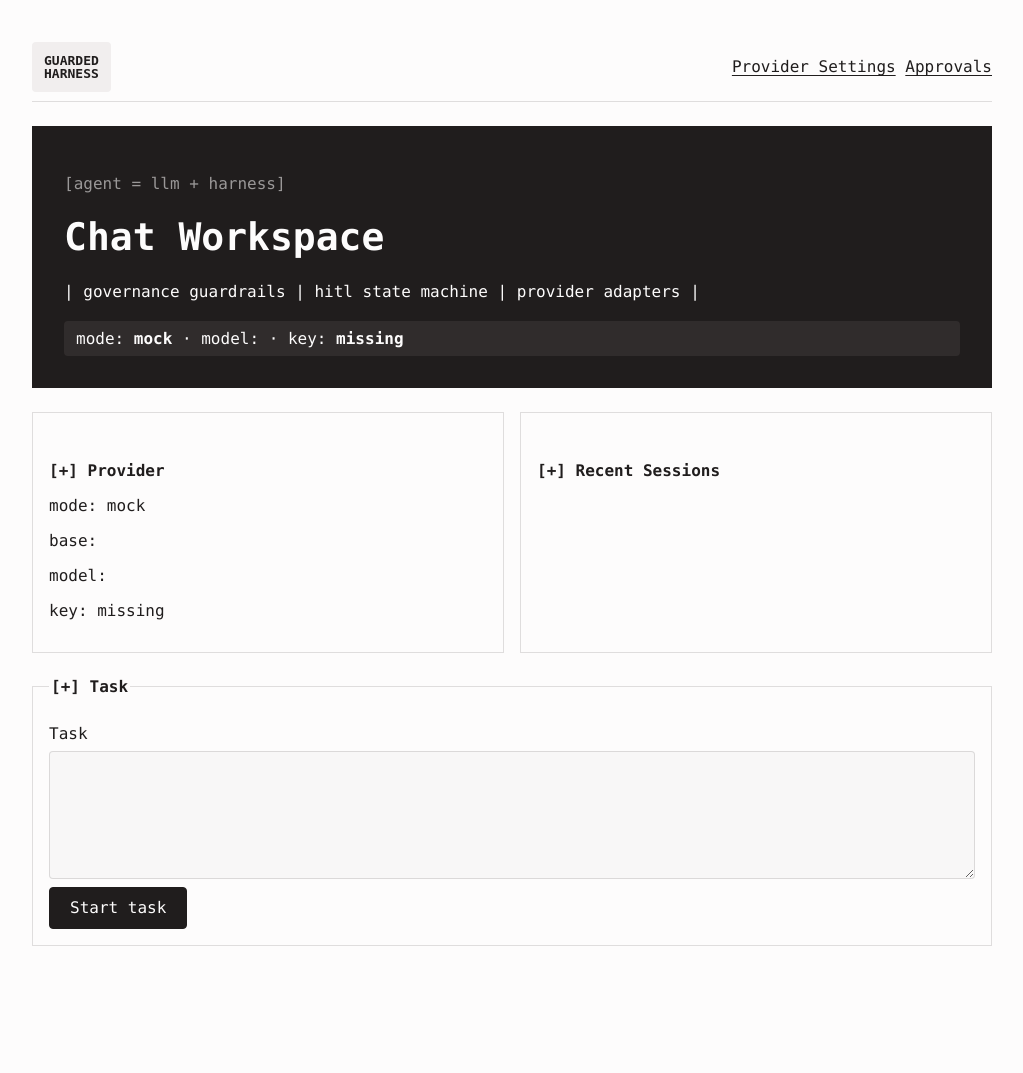
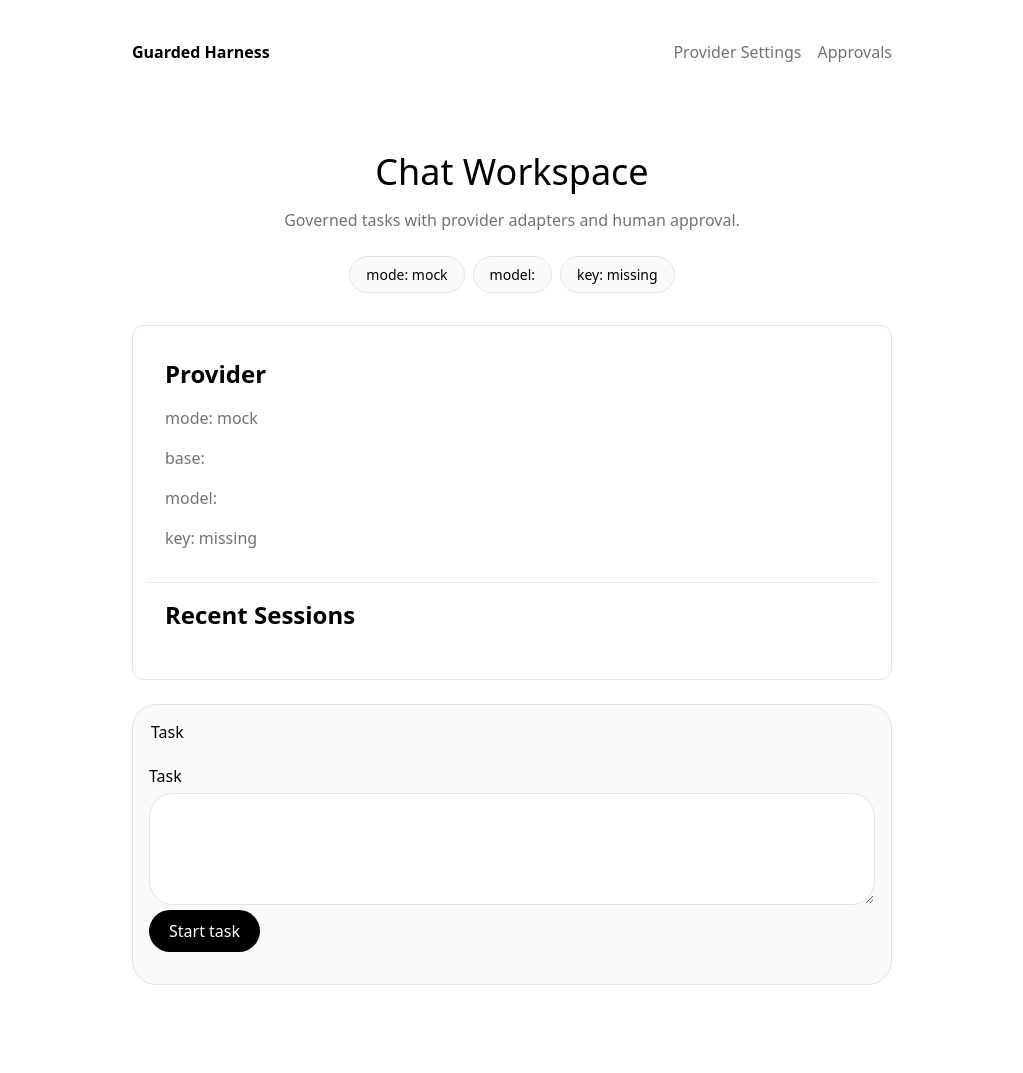
Before and after one commit to ZClucky-123/Harness, a FastAPI app: page / in a window 1280 px wide. Shown: the whole page, without its empty margins (128-1151 px from the left). Before the commit the page ends 946 px from the top, so only its background shows below. Run offline with FastAPI, Linux system fonts and the light colour scheme.

Commit message:
feat: apply ollama web ui styling

```diff
--- a/src/guarded_harness/web/static/styles.css
+++ b/src/guarded_harness/web/static/styles.css
@@ -1,38 +1,59 @@
-:root { color: #201d1d; font-family: "Berkeley Mono", "IBM Plex Mono", ui-monospace, SFMono-Regular, Menlo, Consolas, monospace; background: #fdfcfc; }
-body { margin: 0; }
-main { max-width: 960px; margin: 2rem auto; padding: 0 1rem; }
-.topbar { display: flex; align-items: center; justify-content: space-between; gap: 1rem; border-bottom: 1px solid rgba(15,0,0,0.12); }
-.wordmark { margin: 0.6rem 0; font-weight: 700; line-height: 1; }
-h1 { margin: 0.6rem 0; font-size: 38px; line-height: 1.5; }
-h2 { margin-top: 32px; font-size: 16px; }
-a { color: #201d1d; text-underline-offset: 3px; }
-.hero-terminal { margin: 24px 0; padding: 32px; background: #201d1d; color: #fdfcfc; }
-.hero-terminal.compact { padding: 24px; }
-.terminal-muted { color: #9a9898; }
-.terminal-muted-light { color: #646262; }
-.prompt-row { margin-top: 20px; padding: 8px 12px; border-radius: 4px; background: #302c2c; }
-.dashboard-grid, .queue-grid { display: grid; grid-template-columns: repeat(2, minmax(0, 1fr)); gap: 16px; margin: 24px 0; }
-.queue-grid { grid-template-columns: repeat(3, minmax(0, 1fr)); }
-.dashboard-panel, .queue-column, .result-panel { padding: 16px; border: 1px solid rgba(15,0,0,0.12); background: #fdfcfc; }
-.button-link { display: inline-block; margin-top: 8px; padding: 4px 12px; border: 1px solid #201d1d; border-radius: 4px; text-decoration: none; }
-form { margin: 1rem 0; }
-fieldset { margin: 0 0 1rem; padding: 1rem; border: 1px solid rgba(15,0,0,0.12); }
-legend { font-weight: 700; }
-label { display: block; margin: 0.75rem 0 0.25rem; }
+:root {
+  color: #000;
+  background: #fff;
+  font-family: ui-sans-serif, system-ui, -apple-system, BlinkMacSystemFont, "Segoe UI", sans-serif;
+}
+
+body { margin: 0; background: #fff; }
+.shell { max-width: 760px; margin: 0 auto; padding: 24px; }
+.shell.wide { max-width: 1040px; }
+.site-header { display: flex; align-items: center; justify-content: space-between; gap: 16px; min-height: 56px; }
+.brand { color: #000; font-weight: 600; text-decoration: none; }
+.nav-links { display: flex; gap: 16px; flex-wrap: wrap; }
+.nav-links a, .muted-link { color: #737373; text-decoration: none; }
+.nav-links a:hover, .muted-link:hover { color: #000; text-decoration: underline; text-underline-offset: 4px; }
+.hero { margin: 72px 0 32px; text-align: center; }
+h1 { margin: 0; font-size: 36px; line-height: 1.11; font-weight: 500; letter-spacing: 0; }
+h2 { margin: 0 0 16px; font-size: 24px; line-height: 1.33; font-weight: 600; letter-spacing: 0; }
+p { color: #737373; line-height: 1.5; }
+.status-pills { display: flex; justify-content: center; gap: 8px; flex-wrap: wrap; margin-top: 24px; }
+.pill, .mode-option { border: 1px solid #e5e5e5; border-radius: 9999px; padding: 8px 16px; background: #fafafa; color: #000; font-size: 14px; }
+.chat-panel, .panel, .queue-card, .terminal-card { border: 1px solid #e5e5e5; border-radius: 12px; background: #fff; }
+.chat-panel { padding: 16px; }
+.message { padding: 16px; border-bottom: 1px solid #e5e5e5; }
+.message:last-child { border-bottom: 0; }
+.message-user strong, .message-agent strong { color: #000; font-weight: 500; }
+.composer { margin: 24px 0 64px; padding: 16px; border: 1px solid #e5e5e5; border-radius: 24px; background: #fafafa; }
+label { display: block; margin: 14px 0 6px; font-weight: 500; color: #000; }
+input[type="text"], input:not([type]), input[type="password"], textarea { box-sizing: border-box; width: 100%; border: 1px solid #e5e5e5; border-radius: 9999px; padding: 10px 16px; background: #fff; color: #000; font: inherit; }
+textarea { min-height: 112px; border-radius: 24px; resize: vertical; }
+button, .button-primary { border: 0; border-radius: 9999px; background: #000; color: #fff; padding: 10px 20px; font: inherit; font-weight: 500; cursor: pointer; text-decoration: none; }
+button.deny { background: #fff; color: #991b1b; border: 1px solid #fecaca; }
+pre { overflow-x: auto; white-space: pre-wrap; border-radius: 12px; background: #fafafa; padding: 16px; color: #000; }
+.traffic-lights { display: flex; gap: 6px; margin-bottom: 12px; }
+.traffic-lights span { width: 12px; height: 12px; border-radius: 9999px; display: inline-block; }
+.traffic-lights span:nth-child(1) { background: #ff5f56; }
+.traffic-lights span:nth-child(2) { background: #ffbd2e; }
+.traffic-lights span:nth-child(3) { background: #27c93f; }
+.queue-grid { display: grid; grid-template-columns: repeat(3, minmax(0, 1fr)); gap: 16px; }
+.queue-card, .panel { padding: 24px; }
+fieldset { margin: 0 0 16px; padding: 0; border: 0; }
+legend { margin-bottom: 8px; font-weight: 500; }
 .mode-grid { display: grid; grid-template-columns: repeat(2, minmax(0, 1fr)); gap: 8px; }
-input[type="text"], input:not([type]), input[type="password"], textarea { box-sizing: border-box; display: block; width: 100%; margin: 0.5rem 0; padding: 8px 12px; border: 1px solid rgba(15,0,0,0.12); border-radius: 4px; background: #f8f7f7; color: #201d1d; font: inherit; }
-textarea { min-height: 8rem; }
-button { padding: 4px 20px; border: 1px solid #201d1d; border-radius: 4px; background: #201d1d; color: #fdfcfc; cursor: pointer; font: inherit; line-height: 2; }
-button.deny { border-color: #b91c1c; background: #dc2626; }
-.meta-grid { display: grid; grid-template-columns: 120px 1fr; gap: 8px 16px; padding: 16px 0; border-top: 1px solid rgba(15,0,0,0.12); border-bottom: 1px solid rgba(15,0,0,0.12); }
-dt { font-weight: bold; color: #646262; }
+.mode-grid label { margin: 0; }
+.mode-grid input, input[type="checkbox"] { width: auto; }
+.meta-grid { display: grid; grid-template-columns: 120px 1fr; gap: 8px 16px; margin: 24px 0; padding: 24px; }
+dt { font-weight: 500; color: #737373; }
 dd { margin: 0; }
-.trace, .approvals { padding: 0; list-style: none; }
-.trace li, .approvals li { margin: 0.75rem 0; padding: 0.75rem; border: 1px solid rgba(15,0,0,0.12); background: #fdfcfc; }
-.approvals form { display: inline-block; margin-right: 0.5rem; }
-.event-title, .status-badge { font-weight: 700; }
-pre { overflow-x: auto; white-space: pre-wrap; padding: 12px; border-radius: 4px; background: #f1eeee; }
-@media (max-width: 640px) {
-  h1 { font-size: 28px; }
-  .mode-grid, .meta-grid, .dashboard-grid, .queue-grid { grid-template-columns: 1fr; }
+.trace, .approvals { margin: 0; padding: 0; list-style: none; }
+.trace li, .approvals li { margin: 16px 0; }
+.approvals form { display: inline-block; margin: 8px 8px 0 0; }
+.event-title, .status-badge { font-weight: 500; }
+.conversation-item + .conversation-item { margin-top: 16px; padding-top: 16px; border-top: 1px solid #e5e5e5; }
+@media (max-width: 760px) {
+  .shell { padding: 18px; }
+  .site-header { align-items: flex-start; flex-direction: column; }
+  .queue-grid { grid-template-columns: 1fr; }
+  h1 { font-size: 30px; }
+  .mode-grid, .meta-grid { grid-template-columns: 1fr; }
 }
--- a/src/guarded_harness/web/templates/index.html
+++ b/src/guarded_harness/web/templates/index.html
@@ -7,44 +7,46 @@
   <link rel="stylesheet" href="{{ url_for('static', path='styles.css') }}">
 </head>
 <body>
-  <main>
-    <header class="topbar">
-      <pre class="wordmark">GUARDED
-HARNESS</pre>
-      <nav><a href="/settings">Provider Settings</a> <a href="/approvals">Approvals</a></nav>
+  <main class="shell">
+    <header class="site-header">
+      <a class="brand" href="/">Guarded Harness</a>
+      <nav class="nav-links"><a href="/settings">Provider Settings</a><a href="/approvals">Approvals</a></nav>
     </header>
-    <section class="hero-terminal" aria-label="Harness terminal preview">
-      <p class="terminal-muted">[agent = llm + harness]</p>
+    <section class="hero">
       <h1>Chat Workspace</h1>
-      <p>| governance guardrails | hitl state machine | provider adapters |</p>
-      <div class="prompt-row">mode: <strong>{{ settings.mode }}</strong> · model: <strong>{{ settings.model }}</strong> · key: <strong>{% if credential_configured %}configured{% else %}missing{% endif %}</strong></div>
+      <p>Governed tasks with provider adapters and human approval.</p>
+      <div class="status-pills">
+        <span class="pill">mode: {{ settings.mode }}</span>
+        <span class="pill">model: {{ settings.model }}</span>
+        <span class="pill">key: {% if credential_configured %}configured{% else %}missing{% endif %}</span>
+      </div>
     </section>
-    <section class="dashboard-grid">
-      <div class="dashboard-panel">
-        <h2>[+] Provider</h2>
+    <section class="chat-panel">
+      <div class="message message-agent">
+        <h2>Provider</h2>
         <p>mode: {{ settings.mode }}</p>
         <p>base: {{ settings.base_url }}</p>
         <p>model: {{ settings.model }}</p>
         <p>key: {% if credential_configured %}configured{% else %}missing{% endif %}</p>
       </div>
-      <div class="dashboard-panel">
-        <h2>[+] Recent Sessions</h2>
+      <div class="message message-agent">
+        <h2>Recent Sessions</h2>
         {% for item in conversation_items %}
-          <article class="conversation-item">
+          <article class="conversation-item message-user">
             <p>{{ item.task }}</p>
             <p>{{ item.summary }}</p>
-            <p>{{ item.status }} 路 {{ item.step_count }} steps</p>
-            <a href="{{ item.trace_url }}">View trace</a>
+            <p>{{ item.status }} - {{ item.step_count }} steps</p>
+            <a class="muted-link" href="{{ item.trace_url }}">View trace</a>
           </article>
         {% endfor %}
       </div>
     </section>
-    <form class="terminal-form" action="/sessions" method="post">
+    <form class="composer" action="/sessions" method="post">
       <fieldset>
-      <legend>[+] Task</legend>
-      <label for="task">Task</label>
-      <textarea id="task" name="task" required></textarea>
-      <button type="submit">Start task</button>
+        <legend>Task</legend>
+        <label for="task">Task</label>
+        <textarea id="task" name="task" required></textarea>
+        <button type="submit">Start task</button>
       </fieldset>
     </form>
   </main>
```
Also changed, not shown: src/guarded_harness/web/templates/approvals.html (+8 -10 lines), src/guarded_harness/web/templates/guardrail.html (+9 -11 lines), src/guarded_harness/web/templates/session.html (+11 -10 lines), src/guarded_harness/web/templates/settings.html (+10 -12 lines), tests/integration/test_web.py (+4 -0 lines).
